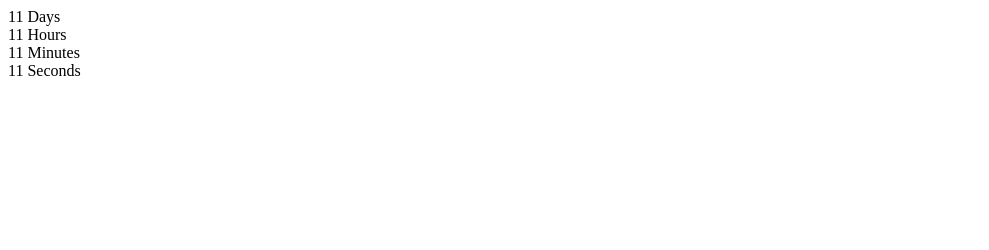
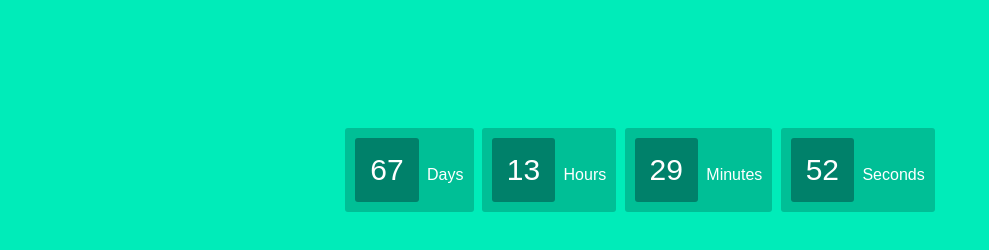
Before and after one commit to LilyNov/goit-js-hw-11-timer, a website: page index.html in a window 1280 px wide. Shown: the whole page, without its empty margins (0-989 px from the left). Drawn offline with Linux system fonts and the light colour scheme.

Commit message:
created countDownTimer

```diff
--- a/index.html
+++ b/index.html
@@ -3,6 +3,7 @@
 <head>
     <meta charset="UTF-8">
     <meta name="viewport" content="width=device-width, initial-scale=1.0">
+    <link rel="stylesheet" href="./style.css">
     <title>Document</title>
 </head>
 <body>
@@ -27,5 +28,6 @@
             <span class="label">Seconds</span>
         </div>
     </div>
+    <script src="./script.js"></script>
 </body>
 </html>
--- a/script.js
+++ b/script.js
@@ -1,29 +1,70 @@
-new CountdownTimer({
+const refs = {
+  days: document.querySelector('[data-value="days"]'),
+  hours: document.querySelector('[data-value="hours"]'),
+  mins: document.querySelector('[data-value="mins"]'),
+  secs: document.querySelector('[data-value="secs"]')
+}
+
+class CountdownTimer {
+
+  constructor({selector, targetDate}) {
+    this.intervalId = null;
+    this.selector = selector;
+    this.targetDate = targetDate;
+   }
+
+
+countTimer() {
+    const startTime = this.targetDate;
+
+    this.intervalId = setInterval(() => {
+      const currentTime = Date.now()
+      const countTime = startTime - currentTime
+      const time = this.getTimeComponents(countTime)
+      updateClockface(time)
+
+      if (countTime <= 0) {
+        clearInterval(this.intervalId)
+        const time = this.getTimeComponents(0)
+        updateClockface(time)
+      }
+
+    }, 1000);
+
+  }
+
+    getTimeComponents(time) {
+
+    const days = this.pad(Math.floor(time / (1000 * 60 * 60 * 24)));
+    const hours = this.pad(Math.floor((time % (1000 * 60 * 60 * 24)) / (1000 * 60 * 60)));
+    const mins = this.pad(Math.floor((time % (1000 * 60 * 60)) / (1000 * 60)));
+    const secs = this.pad(Math.floor((time % (1000 * 60)) / 1000));
+
+      return {days, hours, mins, secs}
+      }
+
+  /*
+   * Принимает число, приводит к строке и добавляет в начало 0 если число меньше 2-х знаков
+   */
+  pad(value) {
+    return String(value).padStart(2, '0');
+  }
+}
+
+
+const timer = new CountdownTimer({
   selector: '#timer-1',
-  targetDate: new Date('Jul 17, 2019'),
+  targetDate: new Date('Jan 01, 2021'),
+  //targetDate: new Date('Oct 25, 2020'),
+
 });
 
-/*
- * Оставшиеся дни: делим значение UTC на 1000 * 60 * 60 * 24, количество
- * миллисекунд в одном дне (миллисекунды * секунды * минуты * часы)
- */
-const days = Math.floor(time / (1000 * 60 * 60 * 24));
+timer.countTimer()
 
-/*
- * Оставшиеся часы: получаем остаток от предыдущего расчета с помощью оператора
- * остатка % и делим его на количество миллисекунд в одном часе
- * (1000 * 60 * 60 = миллисекунды * минуты * секунды)
- */
-const hours = Math.floor((time % (1000 * 60 * 60 * 24)) / (1000 * 60 * 60));
-
-/*
- * Оставшиеся минуты: получаем оставшиеся минуты и делим их на количество
- * миллисекунд в одной минуте (1000 * 60 = миллисекунды * секунды)
- */
-const mins = Math.floor((time % (1000 * 60 * 60)) / (1000 * 60));
-
-/*
- * Оставшиеся секунды: получаем оставшиеся секунды и делим их на количество
- * миллисекунд в одной секунде (1000)
- */
-const secs = Math.floor((time % (1000 * 60)) / 1000);
+function updateClockface({days, hours, mins, secs}) {
+  refs.days.textContent = days;
+  refs.hours.textContent = hours;
+  refs.mins.textContent = mins;
+  refs.secs.textContent = secs;
+  return `${days}:${hours}:${mins}:${secs}`
+}
--- /dev/null
+++ b/style.css
@@ -0,0 +1,35 @@
+body {
+  text-align: center;
+  background: #00ecb9;
+  font-family: sans-serif;
+  font-weight: 100;
+}
+
+.timer {
+  margin-top: 120px;
+  font-family: sans-serif;
+  color: #fff;
+  display: inline-block;
+  font-weight: 100;
+  text-align: center;
+  font-size: 30px;
+}
+
+.timer > .field {
+  padding: 10px;
+  border-radius: 3px;
+  background: #00bf96;
+  display: inline-block;
+}
+
+.value {
+  padding: 15px;
+  border-radius: 3px;
+  background: #00816a;
+  display: inline-block;
+}
+
+.label {
+  padding-top: 5px;
+  font-size: 16px;
+}
```
Also changed, not shown: package.json (added, +29 -0 lines), scrip.js (added, +11 -0 lines), .prettierrc.json (added), 1 other file.
